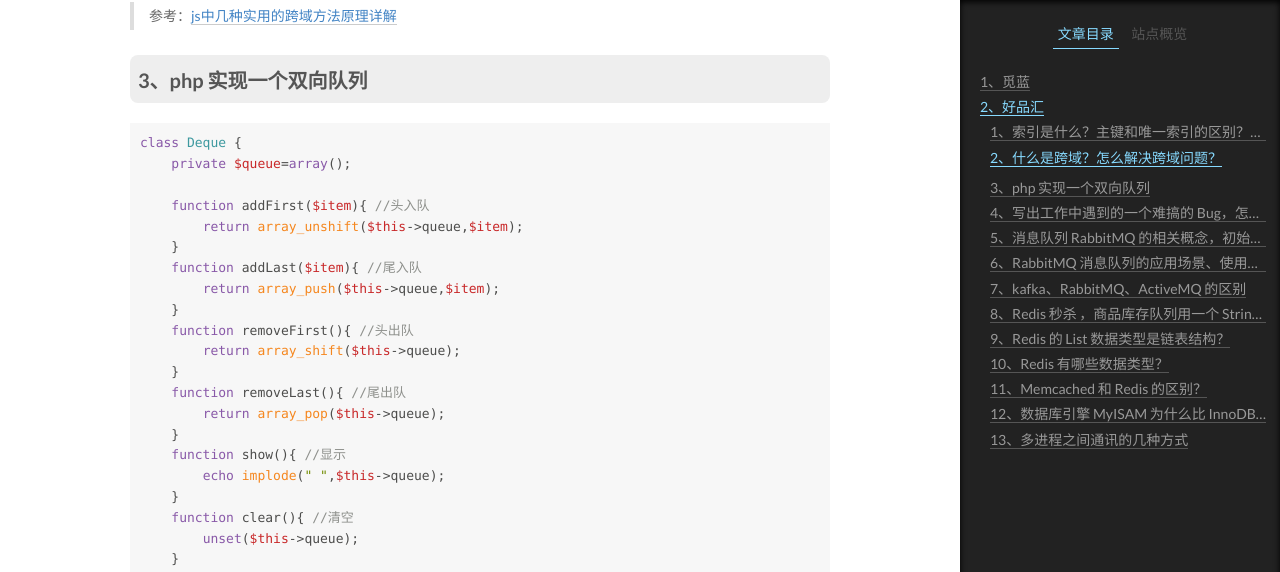
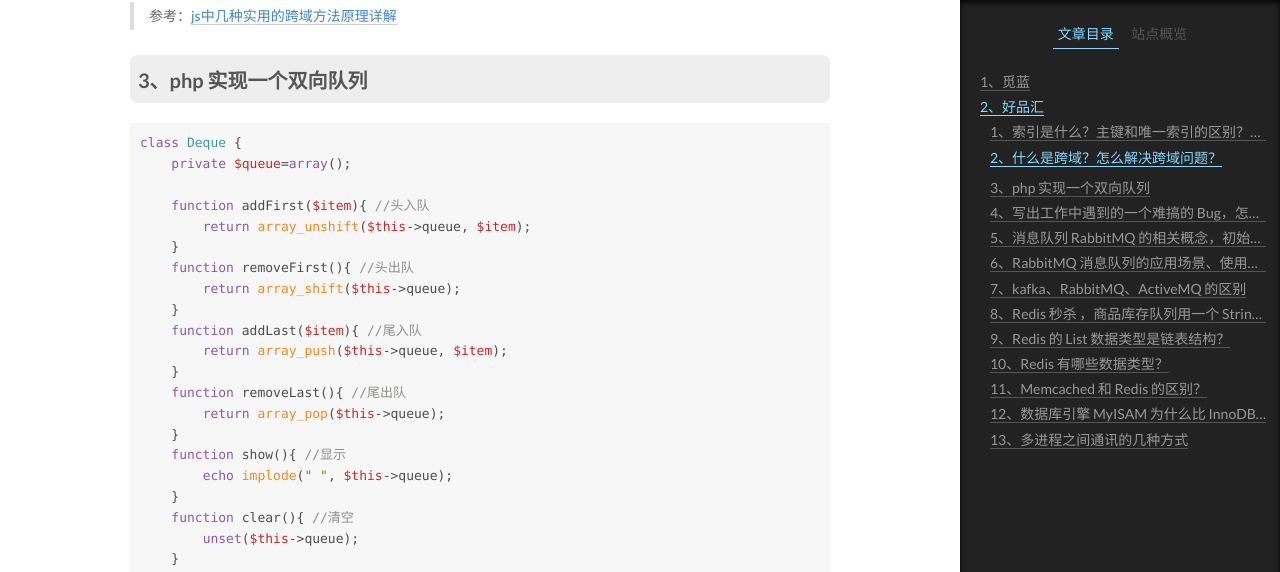
Before and after one commit to nnngu/LearningNotes, a Jekyll site: the page built from _posts/2018-06-05-PHP 面试题收集.md, in a window 1280 px wide and 1400 px high, scrolled down 5520 px. Shown: the top 572 px of the window. Built offline with Jekyll 4.4.1, drawn with Linux system fonts in a browser that asks for light colours.

```diff
--- a/_posts/2018-06-05-PHP 面试题收集.md
+++ b/_posts/2018-06-05-PHP 面试题收集.md
@@ -188,19 +188,19 @@ class Deque {
     private $queue=array();
 
     function addFirst($item){ //头入队
-        return array_unshift($this->queue,$item);
-    }
-    function addLast($item){ //尾入队
-        return array_push($this->queue,$item);
+        return array_unshift($this->queue, $item);
     }
     function removeFirst(){ //头出队
         return array_shift($this->queue);
+    }
+    function addLast($item){ //尾入队
+        return array_push($this->queue, $item);
     }
     function removeLast(){ //尾出队
         return array_pop($this->queue);
     }
     function show(){ //显示
-        echo implode(" ",$this->queue);
+        echo implode(" ", $this->queue);
     }
     function clear(){ //清空
         unset($this->queue);
```
